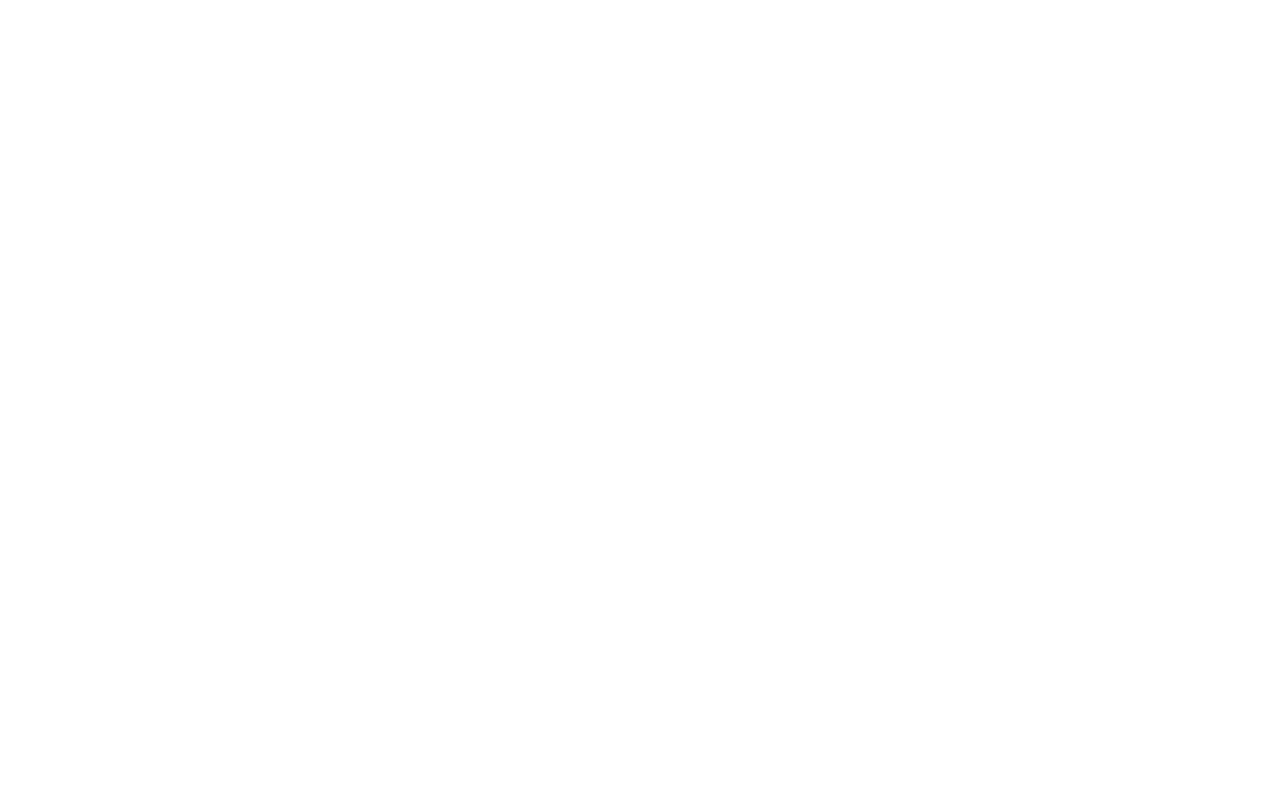
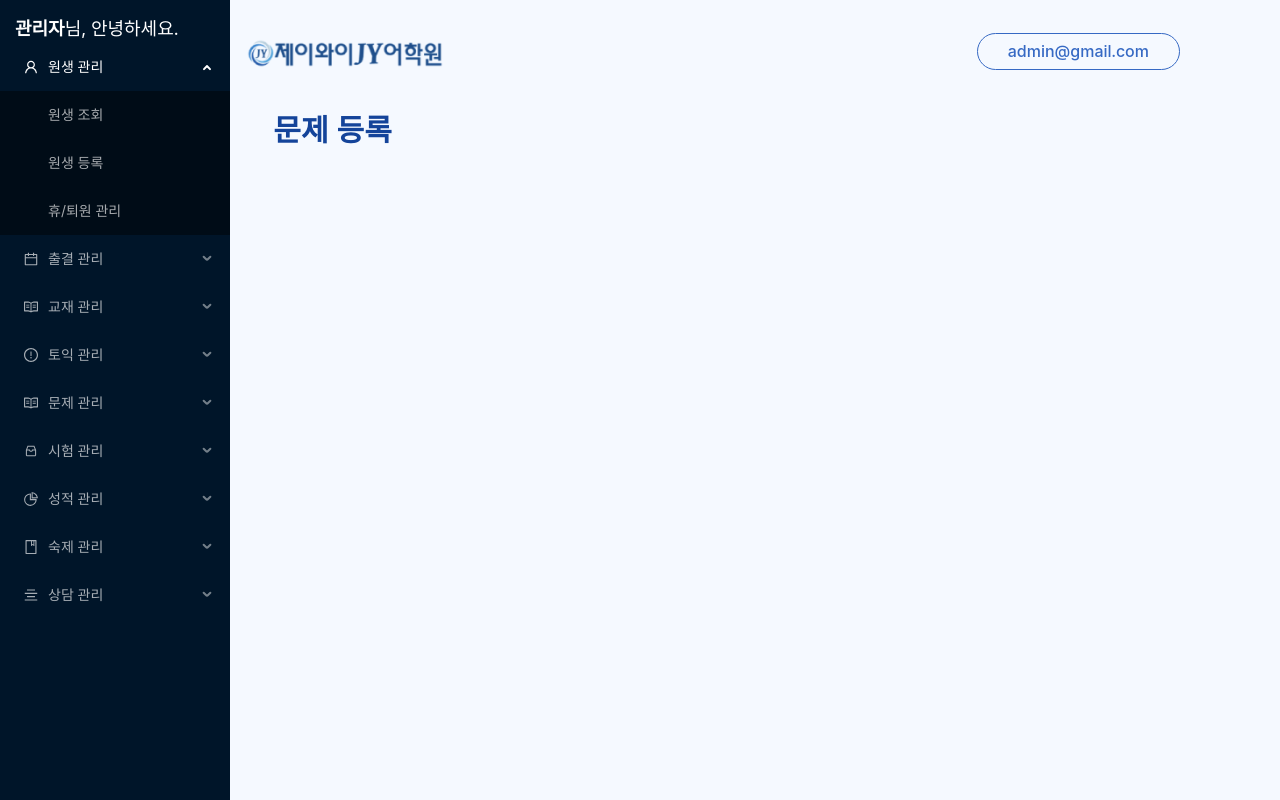
Before and after one commit to ahnseunghwan/jymock, a React (Create React App) app: page /problem/register in a window 1280 px wide. Before the commit this address had no page. Built offline with nearby package versions, Linux system fonts and the light colour scheme.

Commit message:
Feat : Problem 페이지  추가

```diff
--- a/src/index.tsx
+++ b/src/index.tsx
@@ -20,6 +20,8 @@
 import ScoreStudent from 'pages/Score/Student';
 import ScorePrint from 'pages/Score/Print';
 import MenuWrapping from 'systems/MenuWrapping';
+import ProblemRegister from 'pages/Problem/Register';
+import ProblemSearch from 'pages/Problem/Search';
 
 const root = ReactDOM.createRoot(
   document.getElementById('root') as HTMLElement
@@ -134,6 +136,22 @@
             </MenuWrapping>
           }
         />
+        <Route
+          path='/problem/register'
+          element={
+            <MenuWrapping>
+              <ProblemRegister />
+            </MenuWrapping>
+          }
+        />
+        <Route
+          path='/problem/search'
+          element={
+            <MenuWrapping>
+              <ProblemSearch />
+            </MenuWrapping>
+          }
+        />
 
         <Route path='/score/print' element={<ScorePrint />} />
       </Routes>
--- /dev/null
+++ b/src/pages/Problem/Register/index.tsx
@@ -0,0 +1,12 @@
+import React from 'react';
+import { Root, TitleTypo } from './styled';
+
+const ProblemRegister = () => {
+  return (
+    <Root>
+      <TitleTypo level={2}>문제 등록</TitleTypo>
+    </Root>
+  );
+};
+
+export default ProblemRegister;
--- /dev/null
+++ b/src/pages/Problem/Register/styled.ts
@@ -0,0 +1,18 @@
+import { Typography } from 'antd';
+import styled from 'styled-components';
+
+const Root = styled.div`
+  width: 100%;
+  display: flex;
+  flex-direction: column;
+  margin-top: 20px;
+  margin-left: 20px;
+  margin-bottom: 50px;
+`;
+
+const TitleTypo = styled(Typography.Title)`
+  &&& {
+    color: #14449a;
+  }
+`;
+export { Root, TitleTypo };
--- /dev/null
+++ b/src/pages/Problem/Search/index.tsx
@@ -0,0 +1,12 @@
+import React from 'react';
+import { Root, TitleTypo } from './styled';
+
+const ProblemSearch = () => {
+  return (
+    <Root>
+      <TitleTypo level={2}>문제 조회</TitleTypo>
+    </Root>
+  );
+};
+
+export default ProblemSearch;
--- /dev/null
+++ b/src/pages/Problem/Search/styled.ts
@@ -0,0 +1,18 @@
+import { Typography } from 'antd';
+import styled from 'styled-components';
+
+const Root = styled.div`
+  width: 100%;
+  display: flex;
+  flex-direction: column;
+  margin-top: 20px;
+  margin-left: 20px;
+  margin-bottom: 50px;
+`;
+
+const TitleTypo = styled(Typography.Title)`
+  &&& {
+    color: #14449a;
+  }
+`;
+export { Root, TitleTypo };
--- a/src/systems/MenuContainer/index.tsx
+++ b/src/systems/MenuContainer/index.tsx
@@ -52,6 +52,10 @@
     getItem('문제 조회', '/toeic_exam/search'),
     getItem('문제 등록', '/toeic_exam/register'),
   ]),
+  getItem('문제 관리', 'PROBLEM', <ReadOutlined />, [
+    getItem('문제 조회', '/problem/search'),
+    getItem('문제 등록', '/problem/register'),
+  ]),
   getItem('시험 관리', 'EXAM', <InboxOutlined />, [
     getItem('문제 조회', '/exam/search'),
     getItem('문제 등록', '/exam/register'),
```
